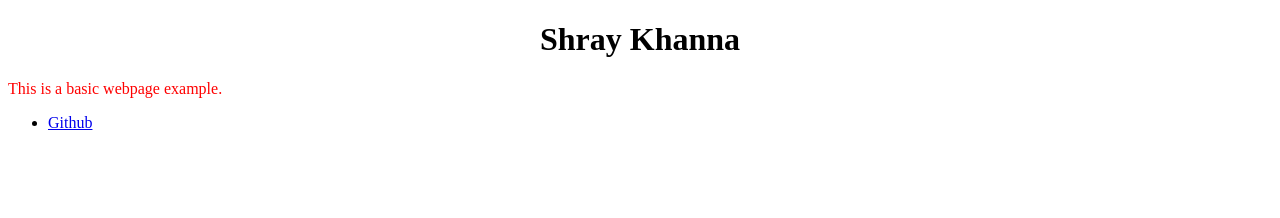
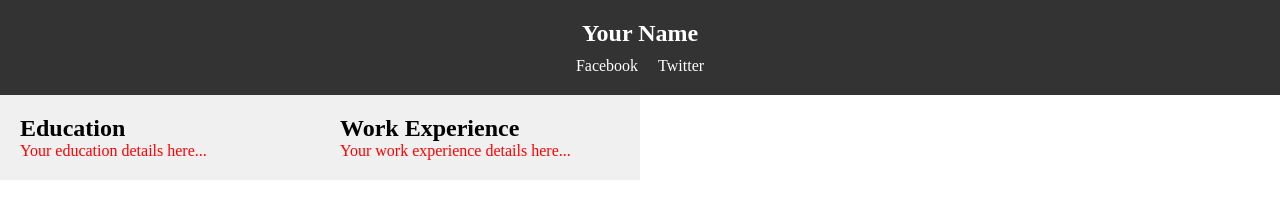
Before and after one commit to luckystrikeitstoasted/luckystrikeitstoasted.github.io, a plain HTML site: page index.html in a window 1280 px wide. Drawn offline with Linux system fonts and the light colour scheme.

Commit message:
HTML + CSS

```diff
--- a/index.html
+++ b/index.html
@@ -7,22 +7,23 @@
     <link rel="stylesheet" href="styles.css">
 </head>
 <body>
-    <div class="container">
-        <h1>Shray Khanna</h1>
-        <p>This is a basic webpage example.</p>
+  <header>
+    <h1>Your Name</h1>
+    <div class="social-links">
+        <a href="https://www.facebook.com/">Facebook</a>
+        <a href="https://www.twitter.com/">Twitter</a>
     </div>
+</header>
 
-    <nav>
-      <ul>
-        <li>
-            <a href="https://github.com/luckystrikeitstoasted">Github</a>
-        </li>
-      </ul>
-    </nav>
+<aside class="side-panel">
+    <h2>Education</h2>
+    <p>Your education details here...</p>
+</aside>
 
-
-
-
+<aside class="side-panel">
+    <h2>Work Experience</h2>
+    <p>Your work experience details here...</p>
+</aside>
 
 </body>
 </html>
--- a/styles.css
+++ b/styles.css
@@ -1,5 +1,40 @@
 p { color: red; }
 
-.container h1 {
+body, h1, h2, p {
+    margin: 0;
+    padding: 0;
+}
+
+/* Basic styles for the header */
+header {
+    background-color: #333;
+    color: white;
     text-align: center;
+    padding: 20px;
 }
+
+h1 {
+    font-size: 24px;
+}
+
+.social-links {
+    display: flex;
+    justify-content: center;
+    align-items: center;
+    margin-top: 10px;
+}
+
+.social-links a {
+    margin: 0 10px;
+    color: white;
+    text-decoration: none;
+}
+
+/* Styles for the side panels */
+.side-panel {
+    width: 25%;
+    background-color: #f0f0f0;
+    padding: 20px;
+    box-sizing: border-box;
+    float: left;
+}
```
